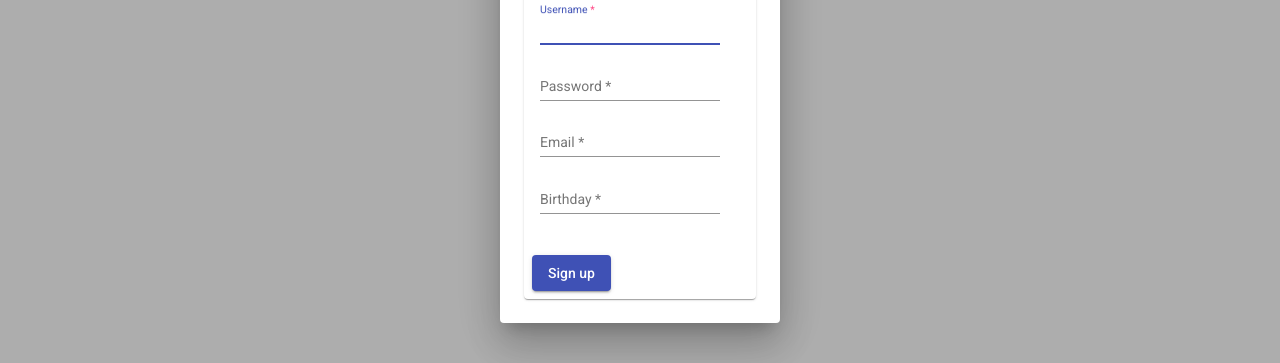
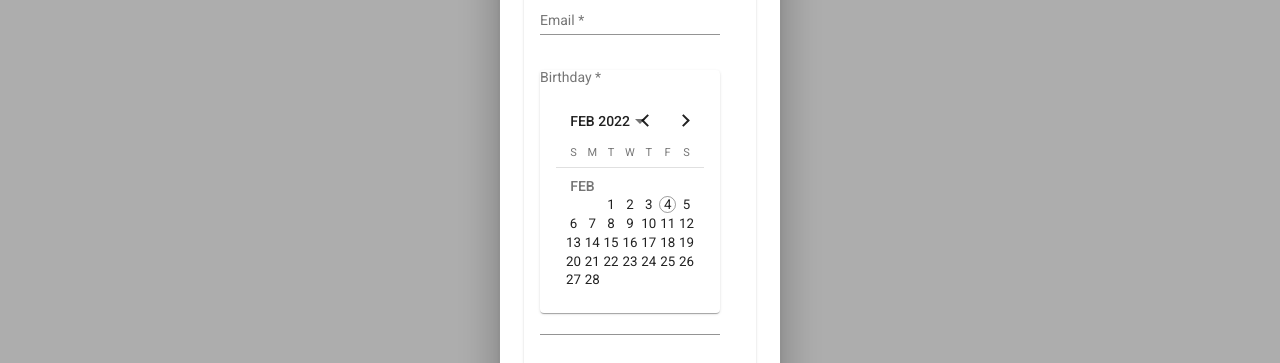
Before and after one commit to joyreacher/myflix-app, an Angular app: page /welcome in a window 1280 px wide. Both pictures are taken after a click on the button "Sign up". Shown: the part 272-635 px from the top of the page. Built offline with nearby package versions, Linux system fonts and the light colour scheme.

Commit message:
feat(User Register): Register using Material UI calender

```diff
--- a/src/app/components/user-register-form/user-register-form.component.html
+++ b/src/app/components/user-register-form/user-register-form.component.html
@@ -19,7 +19,7 @@
           matInput
           [(ngModel)]="userData.Password"
           placeholder="Password"
-          type="text"
+          type="password"
           name="Password"
           required
         >
@@ -35,9 +35,17 @@
         >
       </mat-form-field>
       <mat-form-field>
+        <mat-card class="demo-inline-calendar-card">
+          <mat-calendar
+          matInput
+          (click)="returnDate()"
+          placeholder="Birthday"
+          [(selected)]="selected"></mat-calendar>
+        </mat-card>
+        <!-- <p>Selected date: {{selected}}</p> -->
         <input
           matInput
-          [(ngModel)]="userData.Birthday"
+        [(ngModel)]="userData.Birthday"
           placeholder="Birthday"
           type="text"
           name="Birthday"
--- a/src/app/components/user-register-form/user-register-form.component.ts
+++ b/src/app/components/user-register-form/user-register-form.component.ts
@@ -11,7 +11,7 @@ import { FetchApiDataService } from '../../services/fetch-api-data.service'
 })
 export class UserRegisterFormComponent implements OnInit {
   @Input() userData = { Username: '', Password: '', Email: '', Birthday: '' }
-
+  selected: Date | '';
   constructor(
     public fetchApiData: FetchApiDataService,
     // Material dialog uses form compontnet
@@ -40,4 +40,55 @@ export class UserRegisterFormComponent implements OnInit {
       })
     })
   }
+
+  returnDate(): any{
+    let day, month, year
+    this.selected = new Date(this.selected)
+    day = this.selected.getDate()
+    year = this.selected.getFullYear()
+    switch(this.selected.getMonth()){
+      case 0:
+        month = "January"
+        break
+      case 1:
+        month = "February"
+        break
+      case 2:
+        month = "March"
+        break
+      case 3:
+        month = "April"
+        break
+      case 4:
+        month = "May"
+        break
+      case 5:
+        month = "June"
+        break
+      case 6:
+        month = "July"
+        break
+      case 7:
+        month = "August"
+        break
+      case 8:
+        month = "September"
+        break
+      case 9:
+        month = "October"
+        break
+      case 10:
+        month = "November"
+        break
+      case 11:
+        month = "December"
+        break
+    }
+    if(month && day && year){
+      let date = month + '/' + day +'/'+year
+      this.userData.Birthday = date
+      return this.userData.Birthday
+    }
+    return
+  }
 }
```
